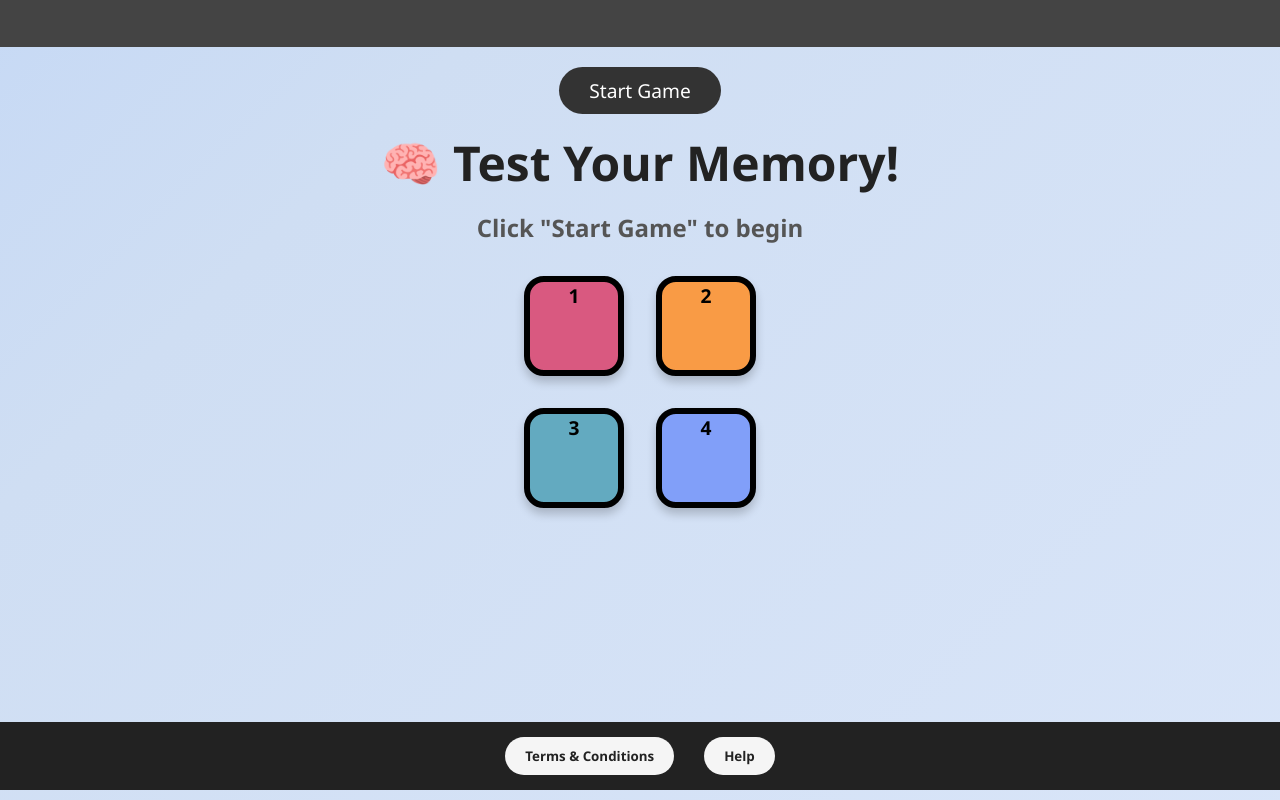
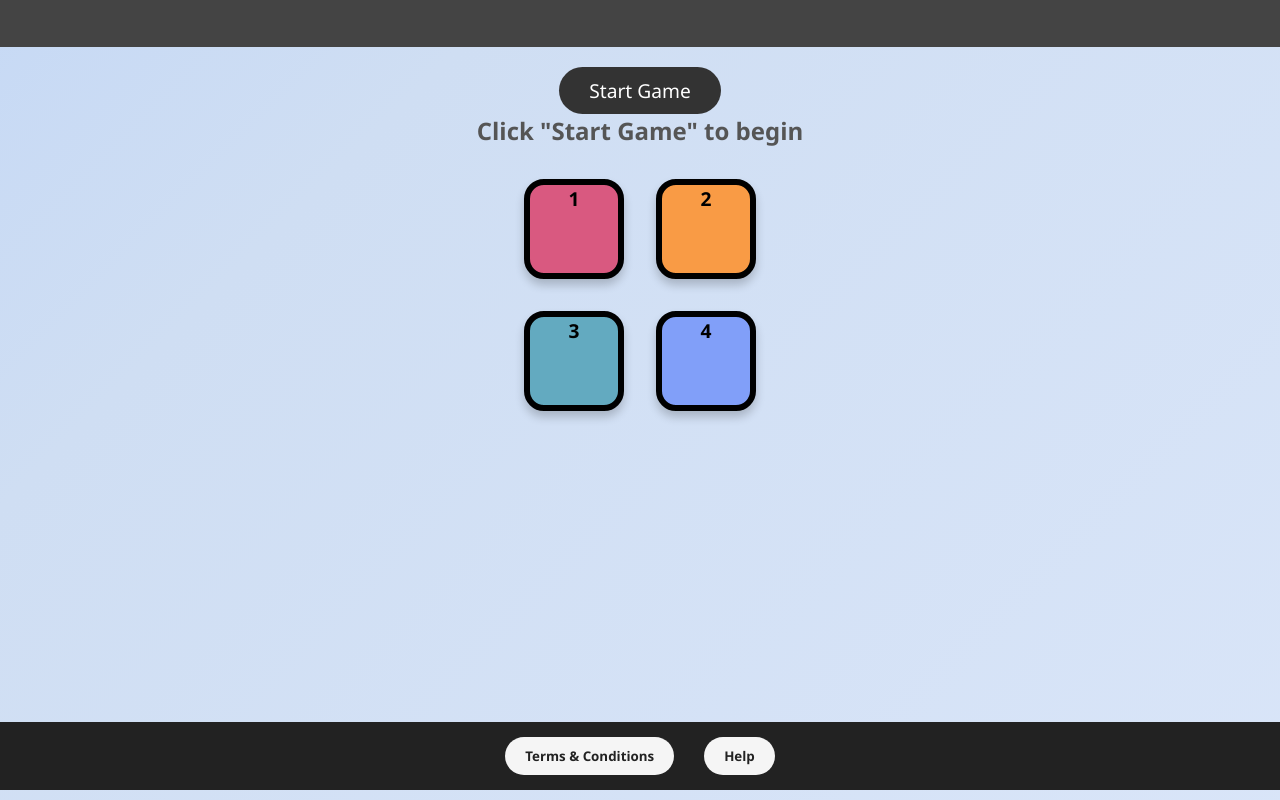
Before and after one commit to paraskaraakash/Simon-Game, a plain HTML site: page index.html in a window 1280 px wide. Drawn offline with Linux system fonts and the light colour scheme.

Commit message:
Update index.html

```diff
--- a/index.html
+++ b/index.html
@@ -15,7 +15,7 @@
 
   <button id="start-btn">Start Game</button>
 
-  <h1>🧠 Test Your Memory!</h1>
+
   <h2>Click "Start Game" to begin</h2>
 
   <div class="btn-container">
```
